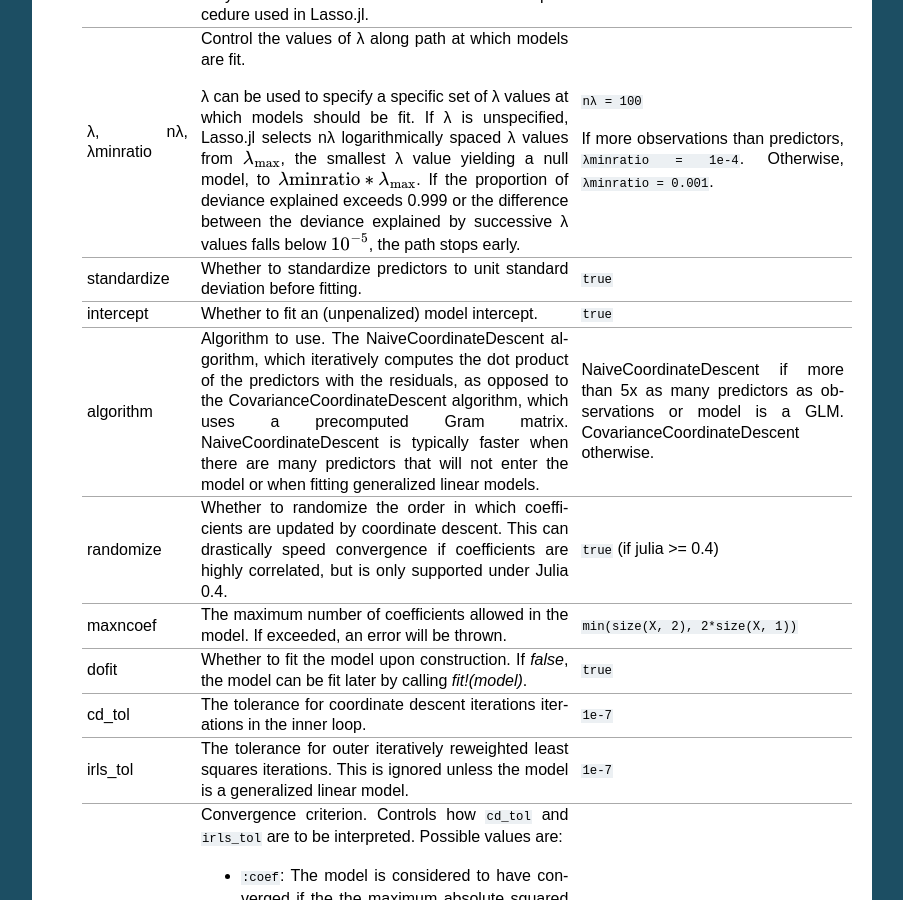
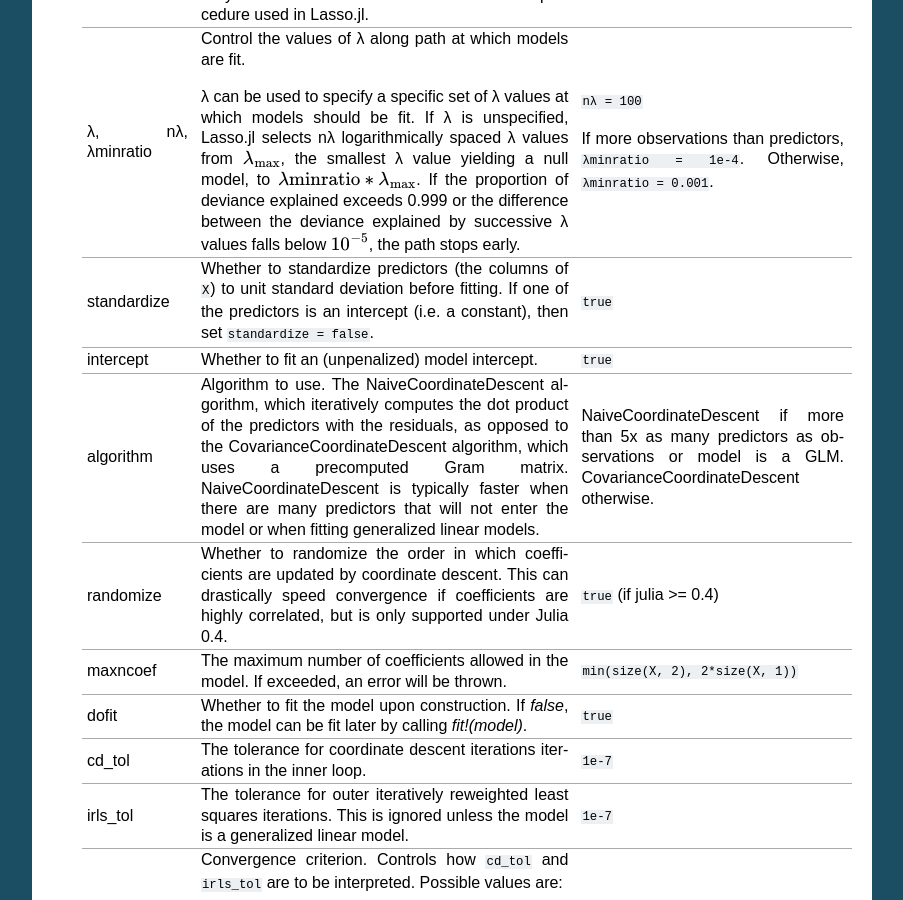
Before and after one commit to JuliaStats/Lasso.jl, a Sphinx documentation site: the page built from doc/lasso.rst, in a window 1280 px wide and 900 px high, scrolled down 578 px. Shown: the whole window, without its empty margins (198-1101 px from the left). Built offline with Sphinx 7.4.7, drawn with Linux system fonts in a browser that asks for light colours.

Commit message:
Add details about option standardize.

```diff
--- a/doc/lasso.rst
+++ b/doc/lasso.rst
@@ -43,8 +43,10 @@ Lasso paths
                       difference between the deviance explained by successive λ
                       values falls below :math:`10^{-5}`, the path stops early.
     ----------------- --------------------------------------------------------------- --------------------
-    standardize       Whether to standardize predictors to unit standard deviation    ``true``
-                      before fitting.
+    standardize       Whether to standardize predictors (the columns of ``X``) to     ``true``
+                      unit standard deviation before fitting. If one of the
+                      predictors is an intercept (i.e. a constant), then set
+                      ``standardize = false``.
     ----------------- --------------------------------------------------------------- --------------------
     intercept         Whether to fit an (unpenalized) model intercept.                ``true``
     ----------------- --------------------------------------------------------------- --------------------
```
